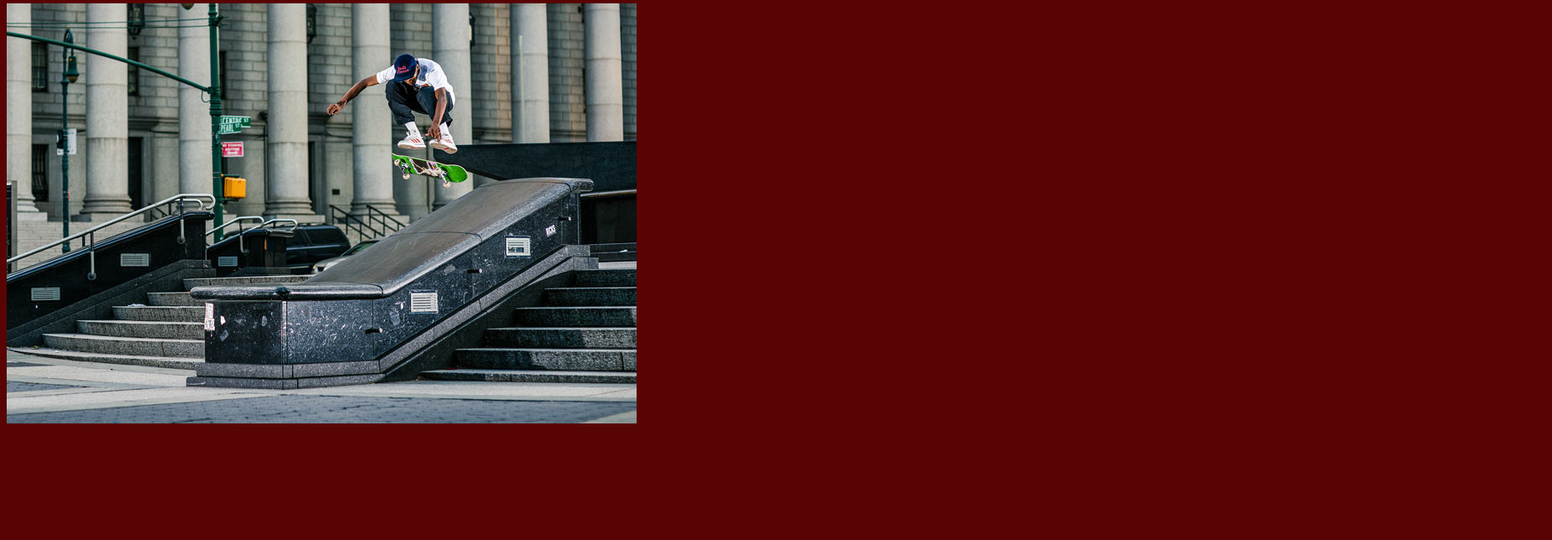
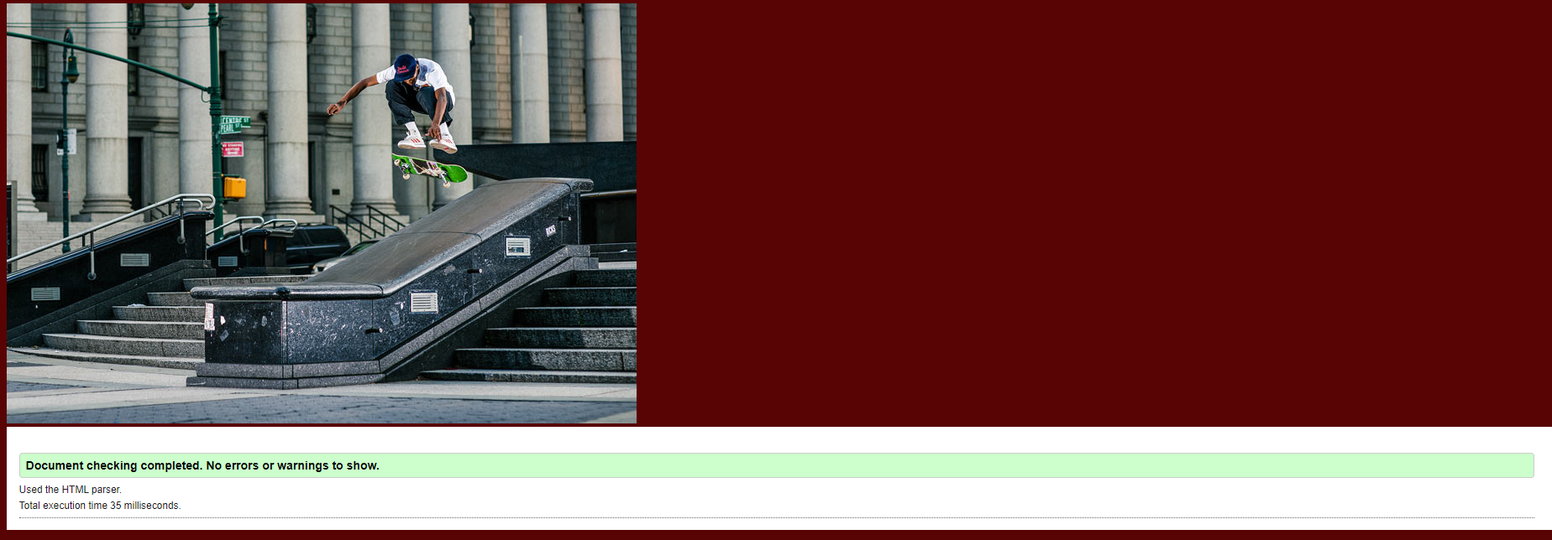
Before and after one commit to Keegan442/GDS111_202210, a plain HTML site: page w1/index.html in a window 1280 px wide. Shown: the part 1024-1668 px from the top of the page at 84% size, 1848 px wide, since content can reach past the window. Before the commit the page ends 1541 px from the top, so only its background shows below. Drawn offline with Linux system fonts and the light colour scheme.

Commit message:
hellothere

```diff
--- a/w1/index.html
+++ b/w1/index.html
@@ -52,6 +52,8 @@
 
     <img src="images/TJ.jpg" alt="Tyshawn Jones doing a kickflip" title="Tyshawn Jones">
 
+    <img src="images/Capture.PNG" alt="No Errors">
+
 
 </body>
 </html>
```
Also changed, not shown: w1/images/Capture.PNG (added).
